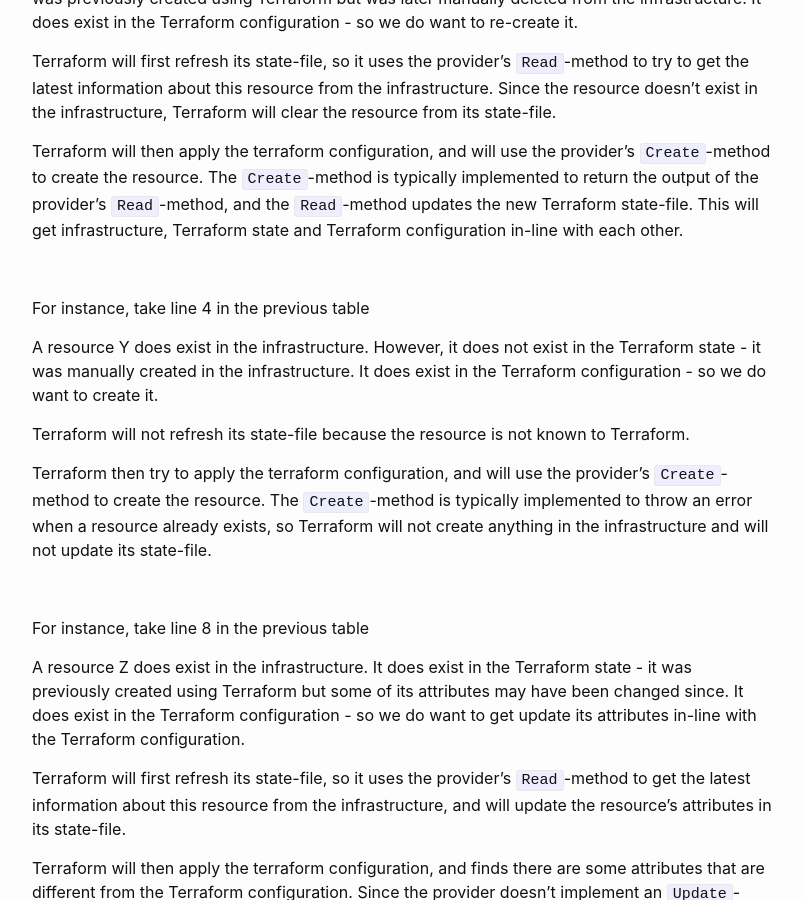
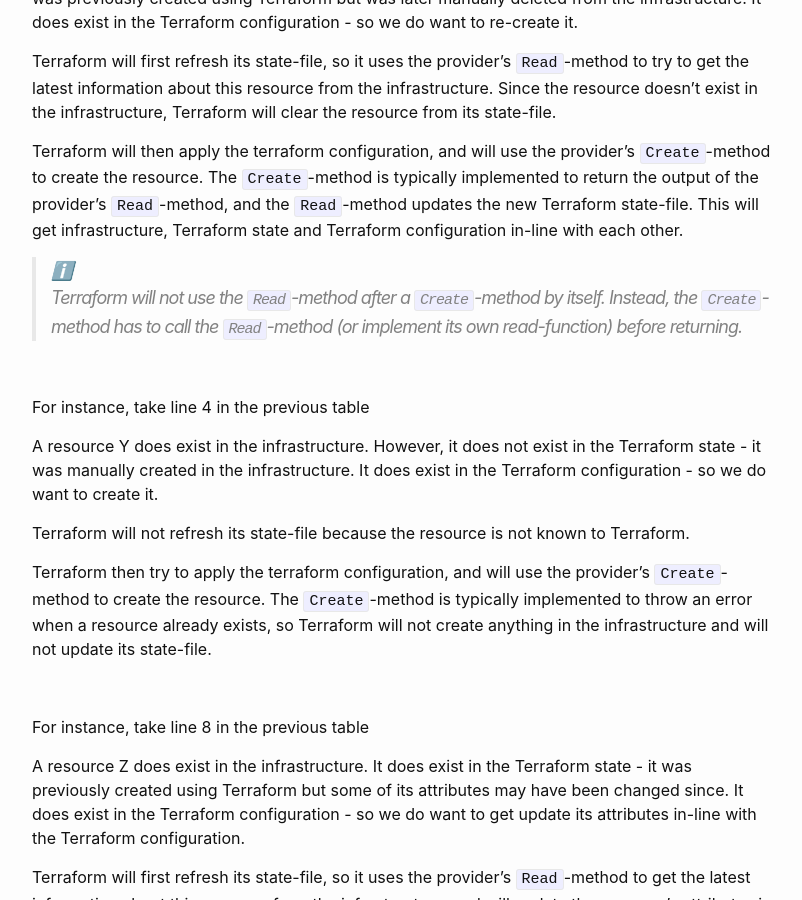
Before and after one commit to stefaanc/stefaanc.github.io, a Jekyll site: the page built from _posts/2020-02-15-the-terraform-resource-lifecycle.md, in a window 1280 px wide and 900 px high, scrolled down 2614 px. Shown: the whole window, without its empty margins (238-1040 px from the left). Built offline with Jekyll 4.4.1, drawn with Linux system fonts in a browser that asks for light colours; emoji names are drawn with the system emoji font; some of the changed text lies outside the part shown.

```diff
--- a/_posts/2020-02-15-the-terraform-resource-lifecycle.md
+++ b/_posts/2020-02-15-the-terraform-resource-lifecycle.md
@@ -64,6 +64,9 @@ Terraform will first refresh its state-file, so it uses the provider's `Read`-me
 
 Terraform will then apply the terraform configuration, and will use the provider's `Create`-method to create the resource.  The `Create`-method is typically implemented to return the output of the provider's `Read`-method, and the `Read`-method updates the new Terraform state-file.  This will get infrastructure, Terraform state and Terraform configuration in-line with each other.
 
+> :information_source:
+> Terraform will not use the `Read`-method after a `Create`-method by itself.  Instead, the `Create`-method has to call the `Read`-method (or implement its own read-function) before returning.
+
 <br/>
 
 For instance, take line 4 in the previous table
@@ -127,6 +130,9 @@ Terraform will first refresh its state-file, so it uses the provider's `Read`-me
 
 Terraform will then apply the terraform configuration, and finds there are some attributes that are different from the Terraform configuration.  Terraform will use the provider's `Update`-method to update the resource.  The `Update`-method is typically implemented to return the output of the provider's `Read`-method, and the `Read`-method updates the new Terraform state-file.  This will get infrastructure, Terraform state and Terraform configuration in-line with each other.
 
+> :information_source:
+> Terraform will not use the `Read`-method after an `Update`-method by itself.  Instead, the `Update`-method has to call the `Read`-method (or implement its own read-function) before returning.
+
 <br/>
 
 ### Adding The `Exists` Method
```
